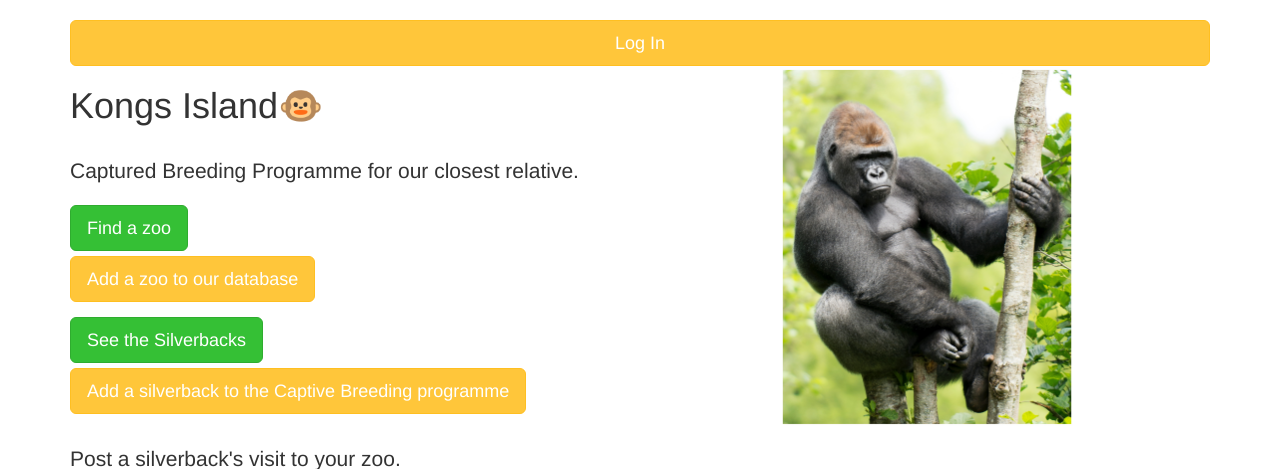
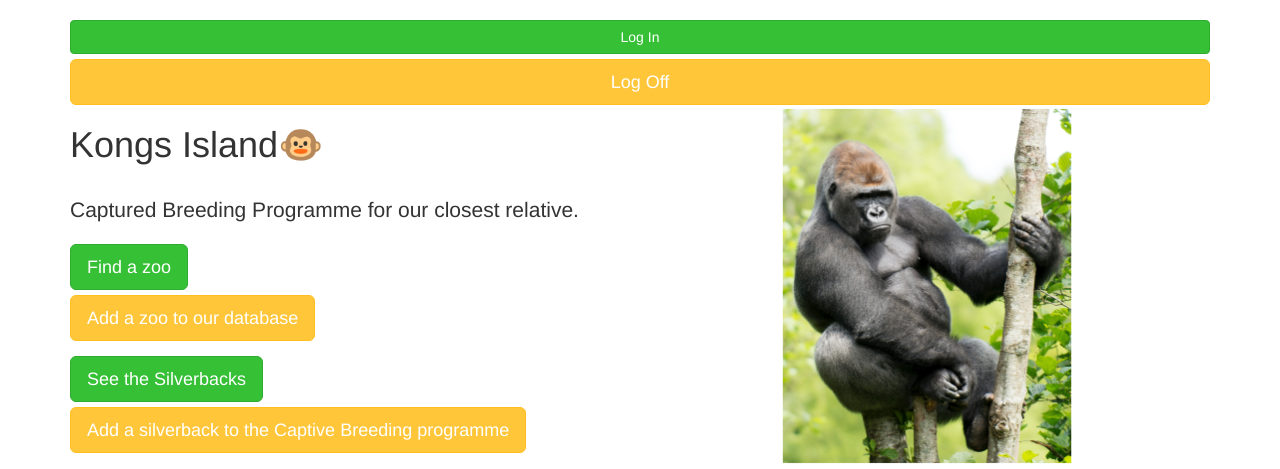
Before and after one commit to timgrahame/Capstone, a Flask app: page / in a window 1280 px wide. Shown: the part 60-529 px from the top of the page. Run offline with Flask 2, Linux system fonts and the light colour scheme; some libraries are stand-ins or nearby versions.

Commit message:
add logout

```diff
--- a/app.py
+++ b/app.py
@@ -41,7 +41,6 @@ def create_app():
     moment = Moment(app)
     app.config.from_object('config')
     db = SQLAlchemy(app)
-    migrate = Migrate(app, db)
     CORS(app)
 
     # Uncheck comment below to create database with a few entries per table
--- a/models.py
+++ b/models.py
@@ -35,6 +35,7 @@ def setup_db(app, database_path=database_path):
     app.config["SQLALCHEMY_TRACK_MODIFICATIONS"] = False
     db.app = app
     db.init_app(app)
+    migrate = Migrate(app,db)
     db.create_all()
 
 def db_drop_and_create_all():
--- a/templates/pages/home.html
+++ b/templates/pages/home.html
@@ -2,7 +2,8 @@
 {% block title %}KongsIsland{% endblock %}
 {% block content %}
 <div class="login-box auth0-box before">
-    <a class="btn btn-primary btn-lg btn-login btn-block" href="/login">Log In</a>
+    <a class="btn btn-primary btn-success btn-login btn-block" href="/login">Log In</a>
+	<a class="btn btn-primary btn-lg btn-login btn-block" href="/logout">Log Off</a>
 </div>
 <div class="row">
 	<div class="col-sm-6">
```
